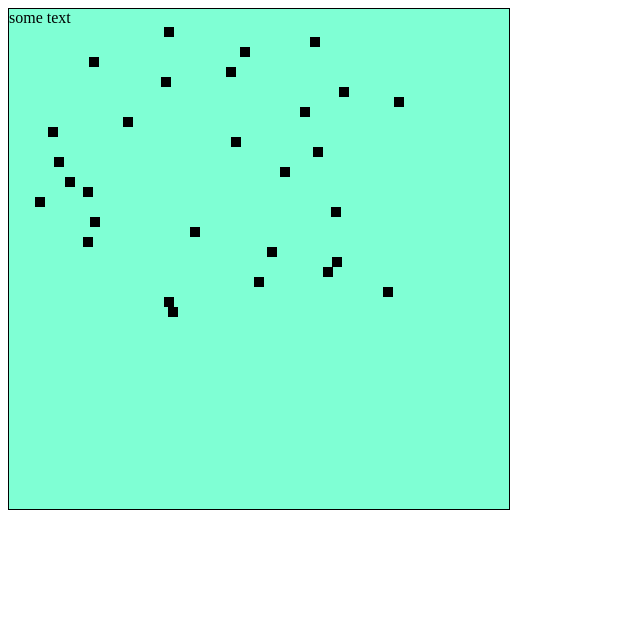
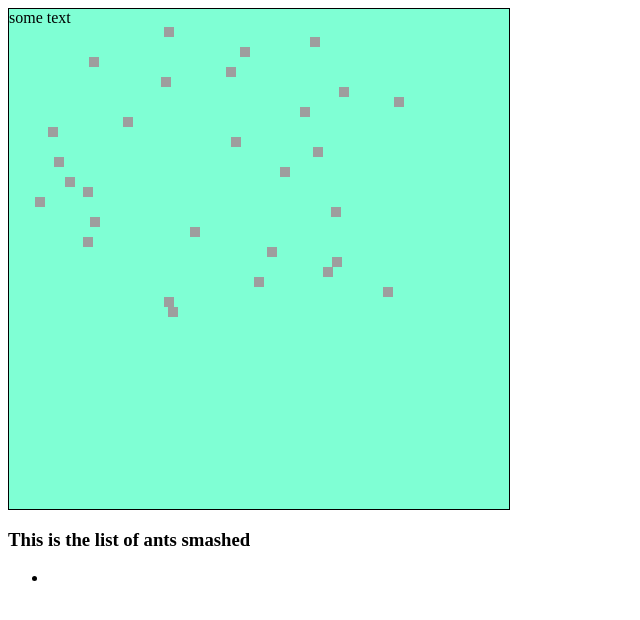
Before and after one commit to nastike/jsAssignments, a plain HTML site: page antSmasher/antSmasher.html in a window 1280 px wide. Both pictures are taken after a click on the element 157 px from the left and 32 px from the top of the page. Shown: the whole page, without its empty margins (0-640 px from the left). Drawn offline with Linux system fonts and the light colour scheme; grey boxes are pictures that could not be loaded.

Commit message:
Ant Smasher Update

```diff
--- a/antSmasher/antSmasher.html
+++ b/antSmasher/antSmasher.html
@@ -8,6 +8,7 @@
   </head>
   <body>
     <div id="container">some text</div>
+    <div id="list-of-ants"><h3>This is the list of ants smashed</h3></div>
     <script src="antSmasher.js"></script>
   </body>
 </html>
--- a/antSmasher/antSmasher.js
+++ b/antSmasher/antSmasher.js
@@ -16,8 +16,9 @@ function generateDataForArray(numberOfData, maxX, maxY) {
   }
 }
 generateDataForArray(30, 400, 400);
-console.log(data);
+// console.log(data);
 const container = document.getElementById('container');
+const listOfAnts = document.getElementById('list-of-ants');
 container.style.position = 'relative';
 let idCounter = 1;
 
@@ -25,18 +26,35 @@ data.forEach((position) => {
   const newDiv = document.createElement('div');
   newDiv.id = `element${idCounter}`;
   idCounter++;
+  const img = document.createElement('img');
+  img.src =
+    'https://images-wixmp-ed30a86b8c4ca887773594c2.wixmp.com/i/959cb949-4db8-4404-82b4-52a2d9024651/d73v1kf-a570dd8b-fab4-4c2b-82c1-96d4c9b3dc40.png';
   newDiv.style.position = 'relative';
   newDiv.style.top = position.x + 'px';
   newDiv.style.left = position.left + 'px';
+  img.style.height = 10 + 'px';
+  img.style.width = 10 + 'px';
+  img.style.display = 'flex';
 
   newDiv.style.background = 'black';
   newDiv.style.height = '10px';
   newDiv.style.width = '10px';
+  newDiv.appendChild(img);
+  const list = document.createElement('ul');
+
+  let counter = 0;
   newDiv.addEventListener('click', () => {
+    const listItem = document.createElement('li');
+    list.appendChild(listItem);
+    listOfAnts.appendChild(list);
+
     container.removeChild(newDiv);
+    counter += 1;
+    console.log(`You smashed ${counter} ant/s`);
+
     // container.classList.remove(newDiv);
 
-    console.log(container.classList);
+    // console.log(container.classList);
   });
 
   container.appendChild(newDiv);
```
